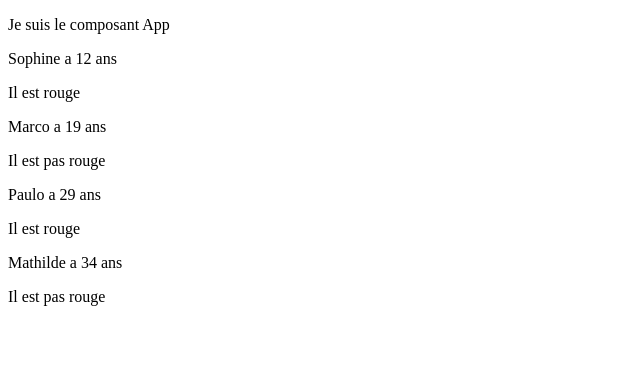
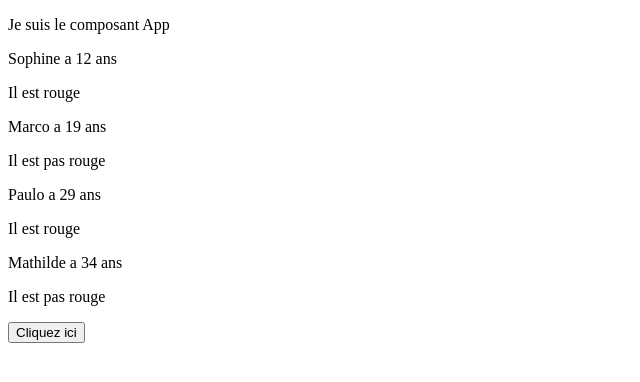
Before and after one commit to fatou199/init-react, a React (Create React App) app in the folder timer/: page / in a window 1280 px wide. Shown: the top 382 px of the page, without its empty margins (0-640 px from the left). Built offline with nearby package versions, Linux system fonts and the light colour scheme.

Commit message:
les evenements

```diff
--- a/timer/src/App.js
+++ b/timer/src/App.js
@@ -40,6 +40,10 @@ class App extends Component {
     })
   }
 
+  handleClick(){
+    console.log('Clique reussi');
+  }
+
   render(){
     return (
       <div>
@@ -50,6 +54,7 @@ class App extends Component {
           <div>
             <p> Je suis le composant App </p>
             {this.renderList()}
+            <button onClick={this.handleClick}>Cliquez ici</button>
           </div>
         )}
       </div>
```
